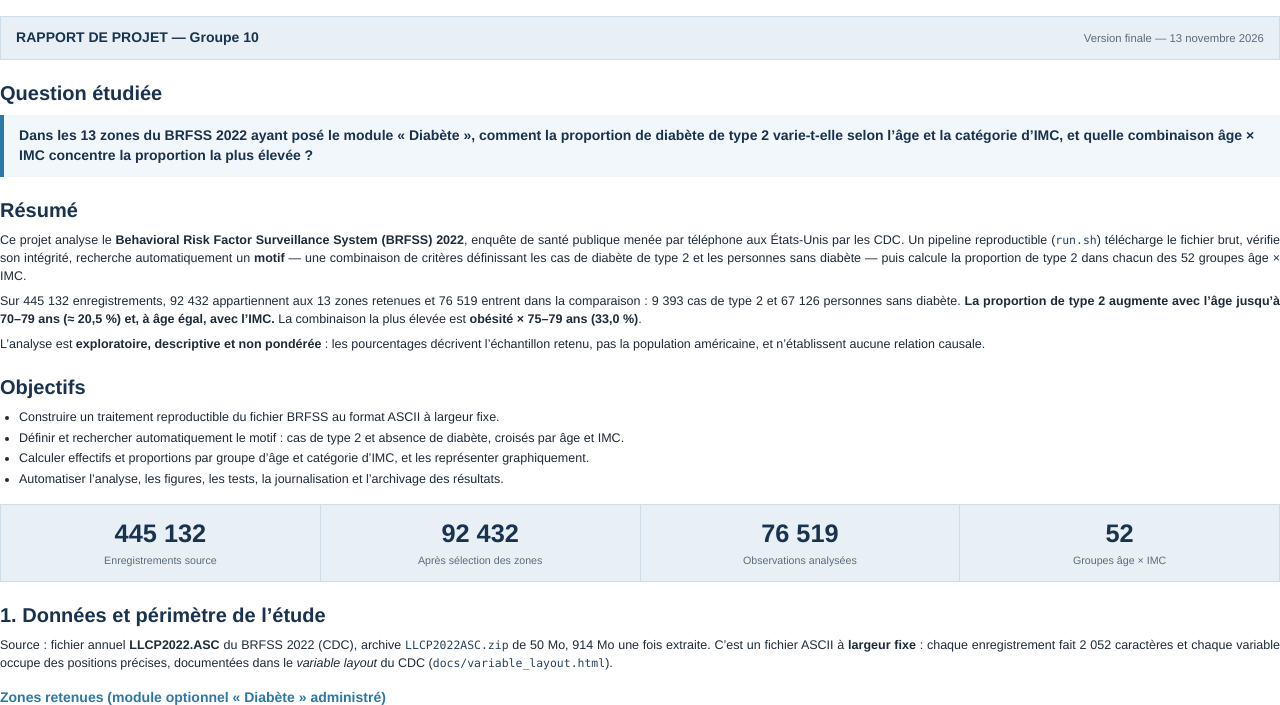
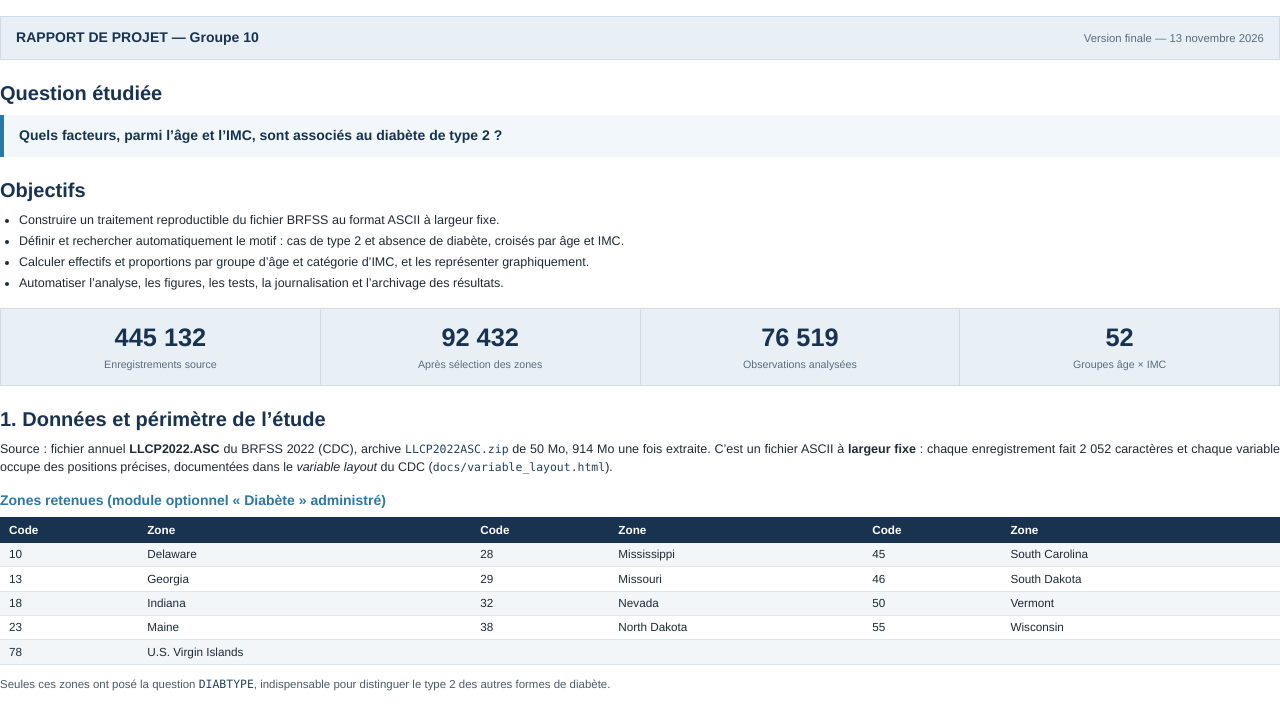
Before and after one commit to oussamapop/enquete-maladie, a plain HTML site: page docs/rapport.html in a window 1280 px wide. Shown: the part 79-784 px from the top of the page. Drawn offline with Linux system fonts and the light colour scheme.

Commit message:
Report: shorter question, remove summary section
Co-Authored-By: Claude Opus 5.5 <noreply@anthropic.com>

```diff
--- a/docs/rapport.html
+++ b/docs/rapport.html
@@ -60,13 +60,8 @@
 
   <h2>Question étudiée</h2>
   <div class="question">
-    <b>Dans les 13 zones du BRFSS 2022 ayant posé le module « Diabète », comment la proportion de diabète de type 2 varie-t-elle selon l’âge et la catégorie d’IMC, et quelle combinaison âge × IMC concentre la proportion la plus élevée ?</b>
+    <b>Quels facteurs, parmi l’âge et l’IMC, sont associés au diabète de type 2 ?</b>
   </div>
-
-  <h2>Résumé</h2>
-  <p>Ce projet analyse le <b>Behavioral Risk Factor Surveillance System (BRFSS) 2022</b>, enquête de santé publique menée par téléphone aux États-Unis par les CDC. Un pipeline reproductible (<code>run.sh</code>) télécharge le fichier brut, vérifie son intégrité, recherche automatiquement un <b>motif</b> — une combinaison de critères définissant les cas de diabète de type 2 et les personnes sans diabète — puis calcule la proportion de type 2 dans chacun des 52 groupes âge × IMC.</p>
-  <p>Sur 445&nbsp;132 enregistrements, 92&nbsp;432 appartiennent aux 13 zones retenues et 76&nbsp;519 entrent dans la comparaison : 9&nbsp;393 cas de type 2 et 67&nbsp;126 personnes sans diabète. <b>La proportion de type 2 augmente avec l’âge jusqu’à 70–79 ans (≈ 20,5 %) et, à âge égal, avec l’IMC.</b> La combinaison la plus élevée est <b>obésité × 75–79 ans (33,0 %)</b>.</p>
-  <p>L’analyse est <b>exploratoire, descriptive et non pondérée</b> : les pourcentages décrivent l’échantillon retenu, pas la population américaine, et n’établissent aucune relation causale.</p>
 
   <h2>Objectifs</h2>
   <ul>
```
Also changed, not shown: 1 other file.
